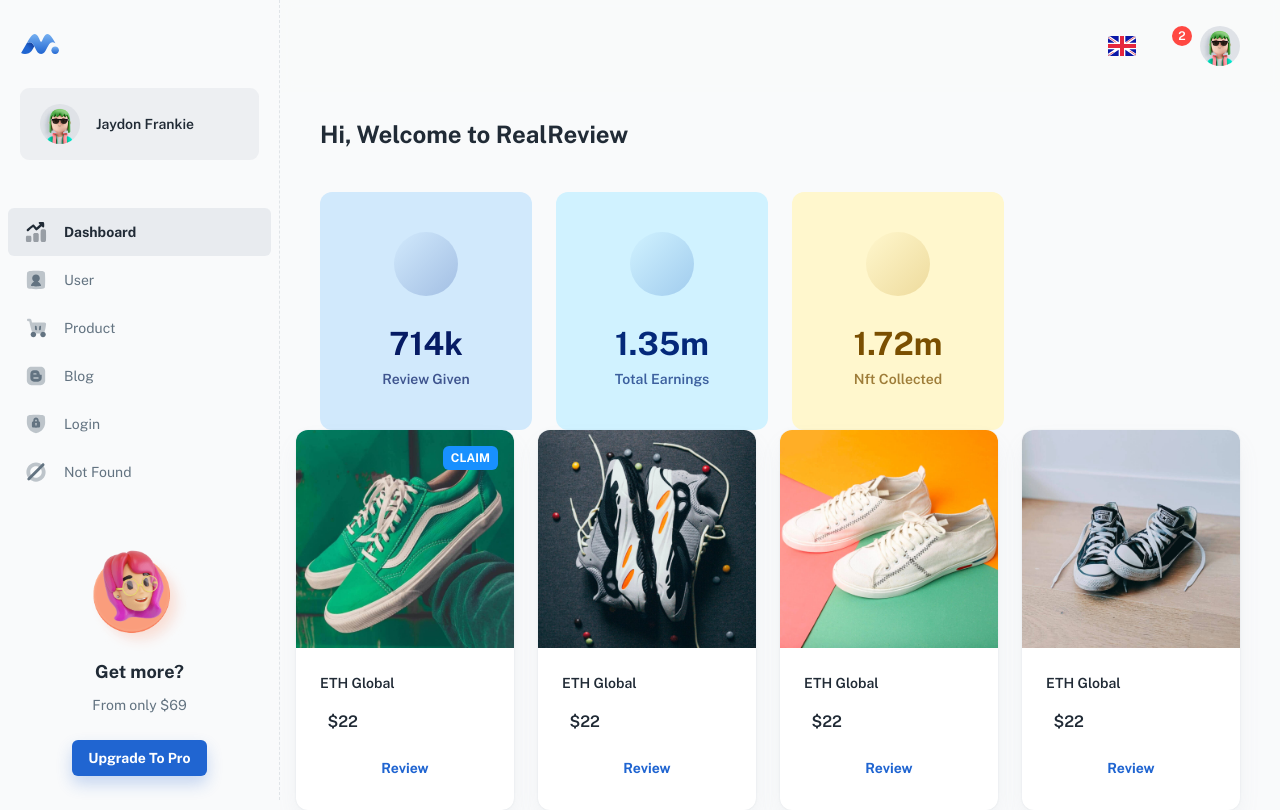
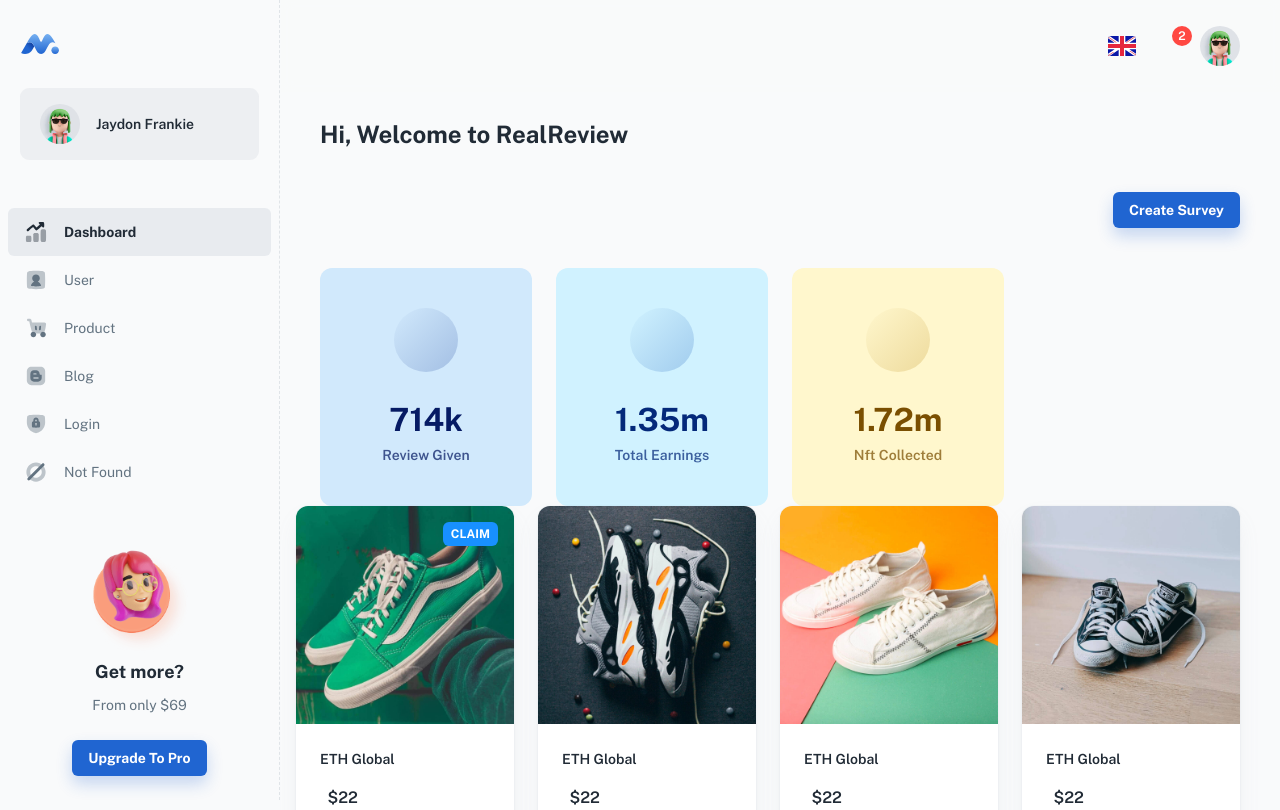
Before and after one commit to TheBrandwick/RealReviewFE, a React (Create React App) app: page /dashboard/app in a window 1280 px wide. Shown: the top 810 px of the page. Built offline with nearby package versions, Linux system fonts and the light colour scheme; some icons are missing; a web font is replaced by a local one.

Commit message:
Added create survey

```diff
--- a/src/pages/DashboardAppPage.js
+++ b/src/pages/DashboardAppPage.js
@@ -2,7 +2,7 @@ import { Helmet } from 'react-helmet-async';
 import { faker } from '@faker-js/faker';
 // @mui
 import { useTheme } from '@mui/material/styles';
-import { Grid, Container, Typography } from '@mui/material';
+import { Grid, Container, Typography,Stack,Button } from '@mui/material';
 import { ProductSort, ProductList, ProductCartWidget, ProductFilterSidebar } from '../sections/@dashboard/products';
 // mock
 import PRODUCTS from '../_mock/products';
@@ -36,8 +36,11 @@ export default function DashboardAppPage() {
         <Typography variant="h4" sx={{ mb: 5 }}>
           Hi, Welcome to RealReview
         </Typography>
+        <Stack direction="row" alignItems={"flex-end"} justifyContent={"flex-end"} spacing={1} flexShrink={0} sx={{ my: 2 }}>
+         <Button variant="contained">Create Survey</Button>
 
-        <Grid container spacing={3}>
+          </Stack>
+        <Grid container spacing={3} sx={{ my: 2 }}>
           <Grid item xs={12} sm={6} md={3}>
             <AppWidgetSummary title="Review Given" total={714000} icon={'ant-design:book-filled'} />
           </Grid>
```
Also changed, not shown: 2 other files (tests, documents, lock files or other folders).
